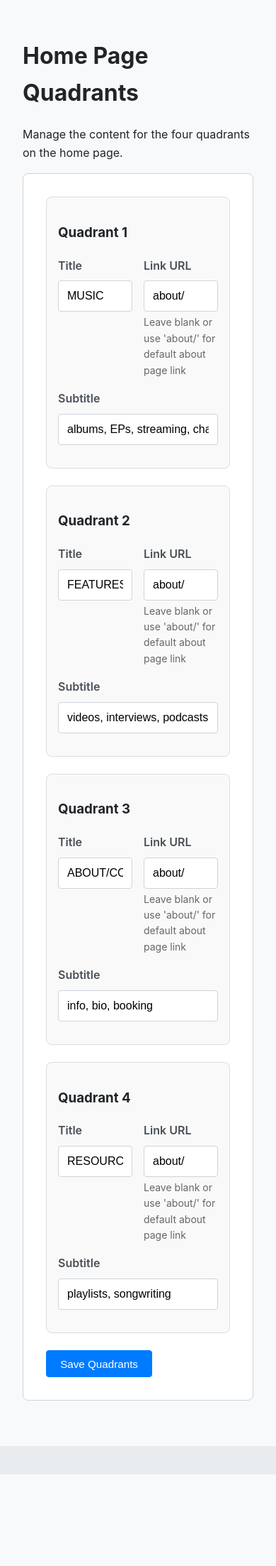
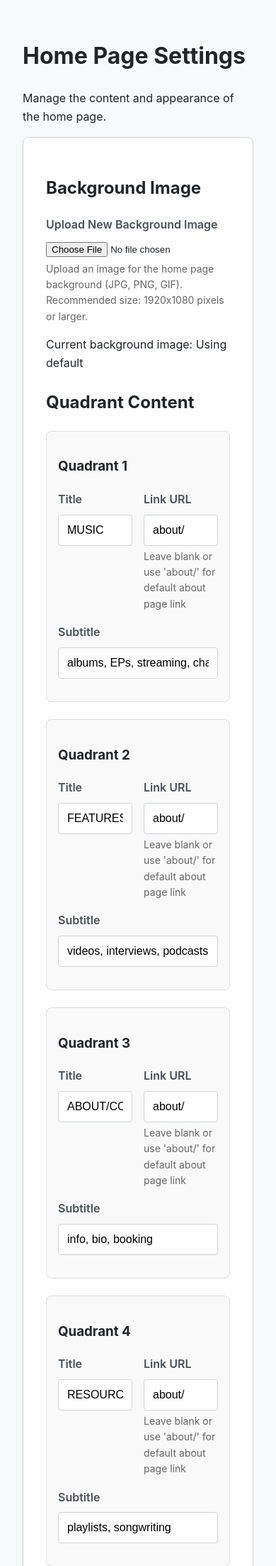
Before and after one commit to epiphenomena/arynmichelle.com, a PHP site: page /admin/home/ in a window 390 px wide. Shown: the part 60-2266 px from the top of the page at 71% size. Before the commit the page ends 2137 px from the top, so only its background shows below. Run offline with PHP 8.4, Linux system fonts and the light colour scheme.

Commit message:
Fix social media icon reordering and complete CMS features
- Fixed social media icon reordering to properly preserve both values and order
- Added background image management to home page admin section
- Updated all admin forms to use consistent 'main-form' ID and remove duplicate save buttons
- Removed URL validation from social media admin page to allow all URL types
- Updated settings to remove phone number field
- Implemented proper data handling for reordering with drag-and-drop

Co-authored-by: Qwen-Coder <qwen-coder@alibabacloud.com>

```diff
--- a/public/admin/about/index.php
+++ b/public/admin/about/index.php
@@ -37,14 +37,12 @@ include '../header.php';
         <h1>About Page Content</h1>
         <p>Edit the content for the about page using Markdown syntax.</p>
 
-        <form method="post" id="about-form">
+        <form method="post" id="main-form">
             <div class="form-group">
                 <label for="about_content">Content (Markdown)</label>
                 <textarea id="about_content" name="about_content" rows="20" class="markdown-editor"><?php echo htmlspecialchars($about_content); ?></textarea>
                 <small class="form-help">Use Markdown syntax for formatting. <a href="https://www.markdownguide.org/cheat-sheet/" target="_blank">Markdown Cheat Sheet</a></small>
             </div>
-
-            <button type="submit" class="btn btn-primary">Save Content</button>
         </form>
 
         <div class="form-group" style="margin-top: 2rem;">
--- a/public/admin/home/index.php
+++ b/public/admin/home/index.php
@@ -1,5 +1,8 @@
 <?php
 $title = "Home Page Quadrants - Admin";
+
+// Include image utility functions
+require_once __DIR__ . '/../image_utils.php';
 
 // Define the home data file path
 $home_file = __DIR__ . '/../../data/home.json';
@@ -7,6 +10,7 @@ $home_file = __DIR__ . '/../../data/home.json';
 // Load home data from JSON file
 $home_data = json_decode(file_get_contents($home_file), true);
 $quadrants = $home_data['quadrants'];
+$background_image = $home_data['background_image'] ?? '/media/home-bg.jpg';
 
 // Process form submission if POST data is present
 if ($_SERVER['REQUEST_METHOD'] === 'POST') {
@@ -17,6 +21,22 @@ if ($_SERVER['REQUEST_METHOD'] === 'POST') {
             'subtitle' => $_POST['subtitle'][$i] ?? '',
             'link' => $_POST['link'][$i] ?? ''
         ];
+    }
+
+    // Handle background image upload
+    $new_image_path = handle_image_upload('background_image', 'home-bg', 'home page background');
+    if ($new_image_path) {
+        // Remove old image if it exists and is different from the new one
+        if (!empty($home_data['background_image']) && $home_data['background_image'] !== $new_image_path) {
+            remove_image_file($home_data['background_image']);
+        }
+        $home_data['background_image'] = $new_image_path;
+    } elseif (isset($_POST['remove-background-image']) && $_POST['remove-background-image'] === '1') {
+        // Remove existing background image if requested
+        if (!empty($home_data['background_image']) && $home_data['background_image'] !== '/media/home-bg.jpg') {
+            remove_image_file($home_data['background_image']);
+            $home_data['background_image'] = '/media/home-bg.jpg'; // Set to default
+        }
     }
 
     $home_data['quadrants'] = $quadrants;
@@ -33,6 +53,7 @@ if ($_SERVER['REQUEST_METHOD'] === 'POST') {
     // Refresh data after saving
     $home_data = json_decode(file_get_contents($home_file), true);
     $quadrants = $home_data['quadrants'];
+    $background_image = $home_data['background_image'] ?? '/media/home-bg.jpg';
 }
 
 include '../header.php';
@@ -40,10 +61,33 @@ include '../header.php';
 
 <main>
     <div class="container">
-        <h1>Home Page Quadrants</h1>
-        <p>Manage the content for the four quadrants on the home page.</p>
+        <h1>Home Page Settings</h1>
+        <p>Manage the content and appearance of the home page.</p>
 
-        <form method="post" id="quadrants-form">
+        <form method="post" enctype="multipart/form-data" id="main-form">
+            <div class="form-group">
+                <h2>Background Image</h2>
+                <label for="background_image">Upload New Background Image</label>
+                <input type="file" id="background_image" name="background_image" accept="image/*">
+                <small class="form-help">Upload an image for the home page background (JPG, PNG, GIF). Recommended size: 1920x1080 pixels or larger.</small>
+
+                <?php if (!empty($background_image) && $background_image !== '/media/home-bg.jpg'): ?>
+                    <div class="image-preview">
+                        <p>Current background image:</p>
+                        <img src="<?php echo $background_image; ?>" alt="Current background" class="background-preview" style="max-width: 300px; max-height: 200px;">
+                        <div>
+                            <button type="submit" name="remove-background-image" value="1" class="btn btn-danger btn-sm"
+                                onclick="return confirm('Are you sure you want to remove this background image?')">Remove Image</button>
+                        </div>
+                    </div>
+                <?php else: ?>
+                    <div class="image-preview">
+                        <p>Current background image: Using default</p>
+                    </div>
+                <?php endif; ?>
+            </div>
+
+            <h2>Quadrant Content</h2>
             <?php foreach ($quadrants as $index => $quadrant): ?>
             <div class="form-group quadrant-group">
                 <h3>Quadrant <?php echo $index + 1; ?></h3>
@@ -68,8 +112,6 @@ include '../header.php';
                 </div>
             </div>
             <?php endforeach; ?>
-
-            <button type="submit" class="btn btn-primary">Save Quadrants</button>
         </form>
     </div>
 </main>
--- a/public/data/home.json
+++ b/public/data/home.json
@@ -1,4 +1,5 @@
 {
+    "background_image": "/media/home-bg.jpg",
     "quadrants": [
         {
             "title": "MUSIC",
--- a/public/data/settings.json
+++ b/public/data/settings.json
@@ -1,7 +1,6 @@
 {
     "site-title": "Aryn Michelle",
     "site-description": "Updated test description for testing purposes.",
-    "contact-email": "updated@example.com",
-
+    "contact-email": "info@arynmichelle.com",
     "social-media-card": "\/media\/social-card-image.jpg"
 }
--- a/public/data/social.json
+++ b/public/data/social.json
@@ -1,11 +1,11 @@
 {
     "social_links": [
         {
-            "type": "spotify",
+            "type": "youtube",
             "url": "#"
         },
         {
-            "type": "youtube",
+            "type": "spotify",
             "url": "#"
         },
         {
```
Also changed, not shown: public/admin/social/index.php (+59 -19 lines), public/index.php (+14 -1 lines).
